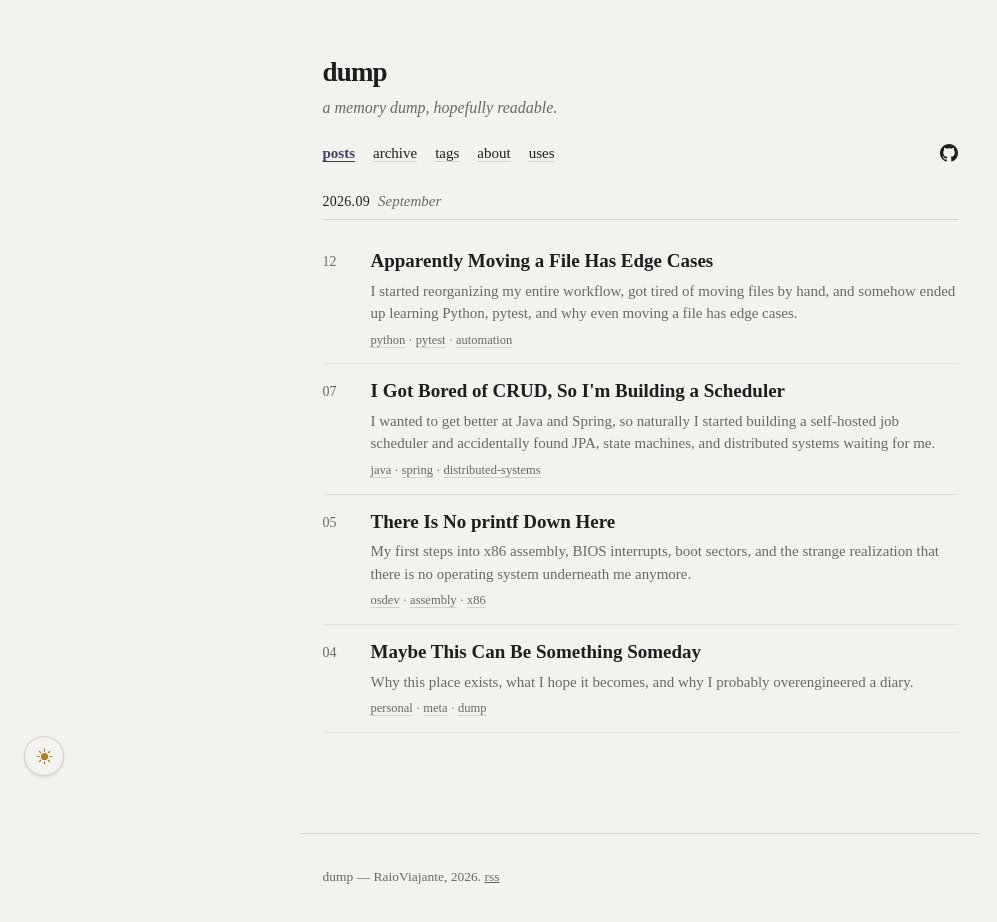
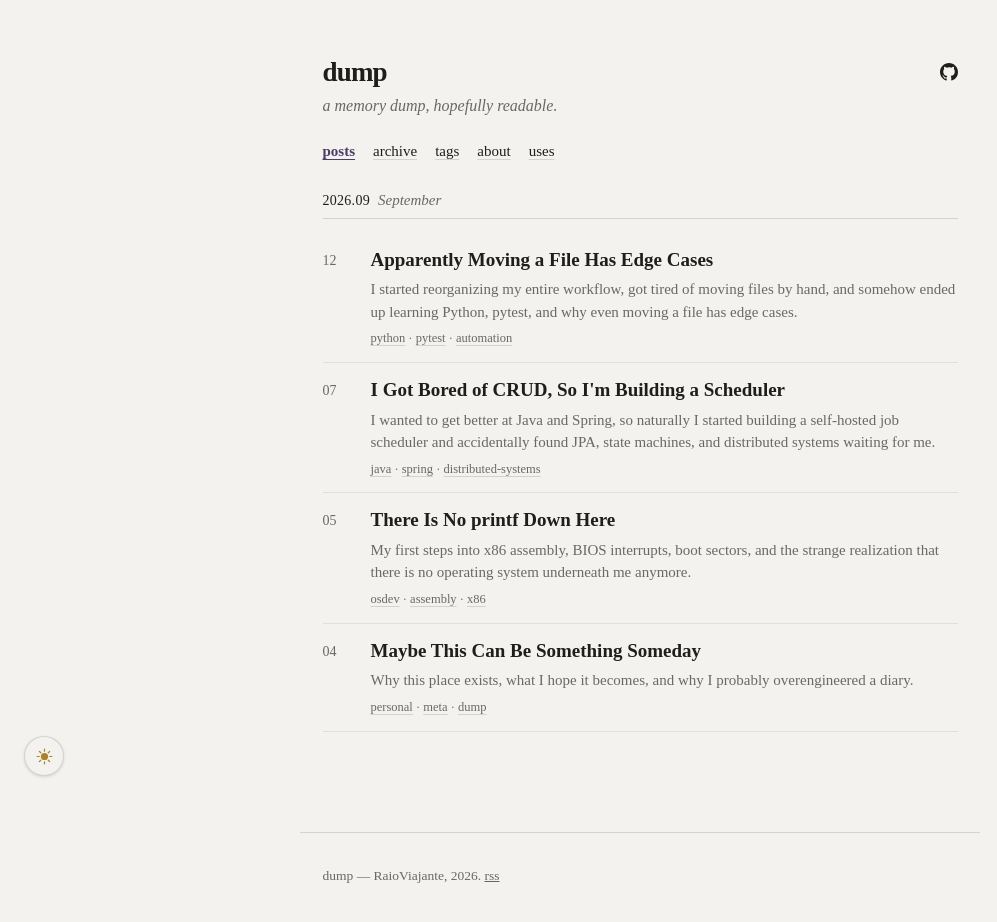
Before and after one commit to RaioViajante/dump, a Next.js app: page / in a window 1280 px wide. Shown: the top 922 px of the page, without its empty margins (0-997 px from the left). Built offline with nearby package versions, Linux system fonts and the light colour scheme; no server answers.

Commit message:
fix: align github link with site header

```diff
--- a/app/globals.css
+++ b/app/globals.css
@@ -150,6 +150,12 @@ a {
   padding-block: 56px 28px;
 }
 
+.site-title-row {
+  display: flex;
+  align-items: center;
+  gap: 18px;
+}
+
 .site-title {
   display: inline-block;
   color: var(--fg);
@@ -177,9 +183,6 @@ a {
   line-height: 1.5;
 }
 
-/* Navigation row: the primary links, with the GitHub utility link held to the
-   far right of the row and dropping onto its own line only at very narrow
-   widths. */
 .site-nav-row {
   display: flex;
   flex-wrap: wrap;
--- a/components/SiteHeader.tsx
+++ b/components/SiteHeader.tsx
@@ -6,12 +6,10 @@ import { site } from "@/lib/site";
 export function SiteHeader() {
   return (
     <header className="site-header">
-      <Link href="/" className="site-title">
-        {site.name}
-      </Link>
-      <p className="site-tagline">{site.tagline}</p>
-      <div className="site-nav-row">
-        <PrimaryNavigation />
+      <div className="site-title-row">
+        <Link href="/" className="site-title">
+          {site.name}
+        </Link>
         <a
           className="site-github-link"
           href="https://github.com/RaioViajante"
@@ -31,6 +29,10 @@ export function SiteHeader() {
           </svg>
         </a>
       </div>
+      <p className="site-tagline">{site.tagline}</p>
+      <div className="site-nav-row">
+        <PrimaryNavigation />
+      </div>
     </header>
   );
 }
```
Also changed, not shown: 1 other file (tests, documents, lock files or other folders).
